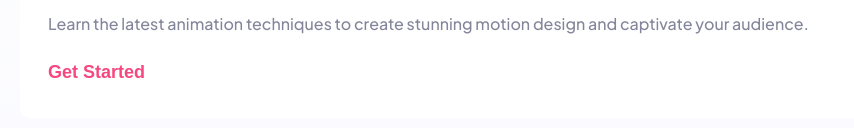
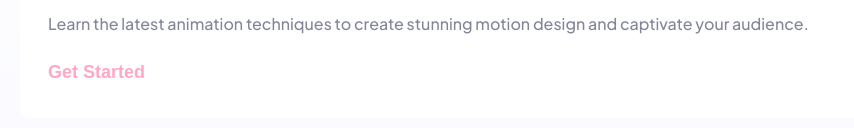
Before and after one commit to Victoria-Sardelli/skilled-e-learning-landing, a plain HTML site: page index.html in a window 1280 px wide. In both pictures the pointer is over the button 96 px from the left and 1374 px from the top of the page. Shown: the part 1302-1430 px from the top of the page, without its empty margins (0-854 px from the left). Drawn offline with Linux system fonts and the light colour scheme.

Commit message:
Adds button hover color change for tile buttons

```diff
--- a/styles.css
+++ b/styles.css
@@ -91,6 +91,10 @@ main {
     background-color: #FFFFFF;
     font-size: 1.125rem;
     margin: 1.5rem 0 2rem 0;
+}
+
+.tile__button:hover {
+    color: #FFA7C3;
 }
 
 /* || Header and Footer */
```
